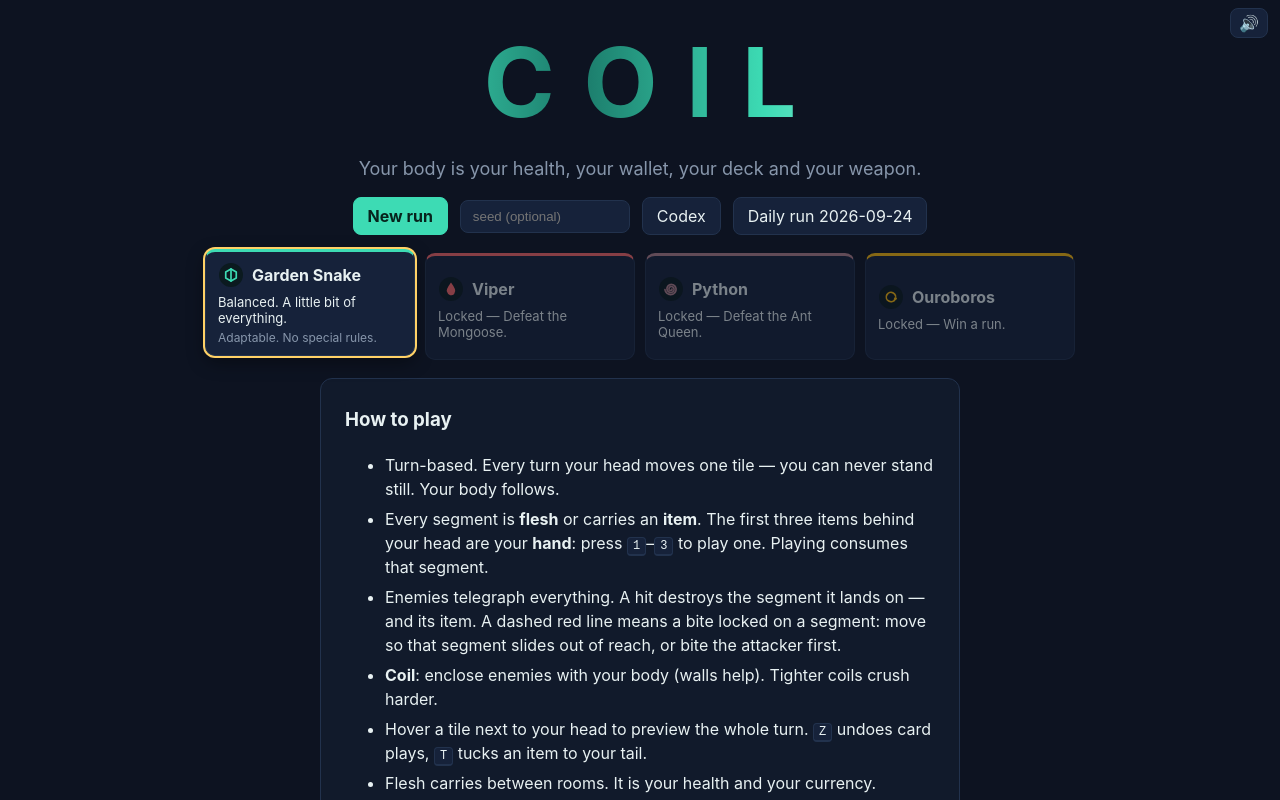
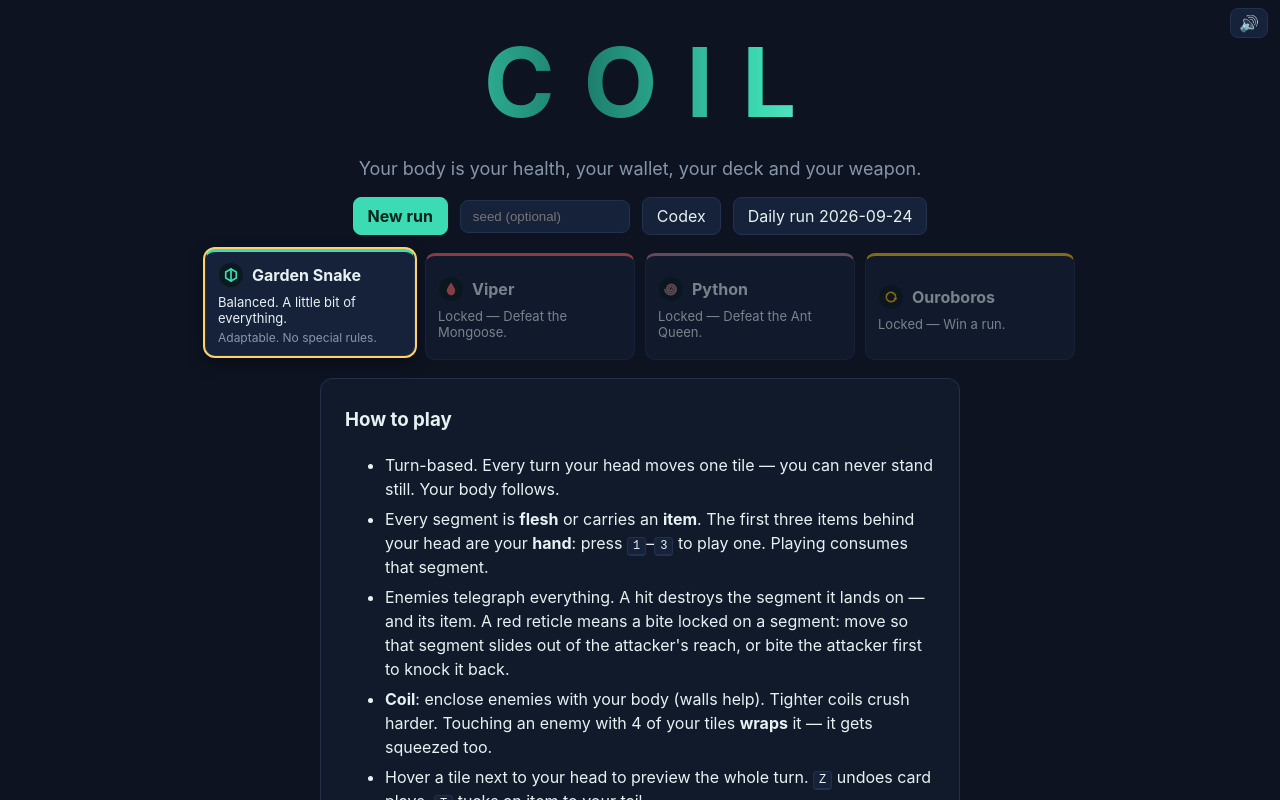
Before and after one commit to surt91/COIL, a Preact app: page / in a window 1280 px wide. Built offline with nearby package versions, Linux system fonts and the light colour scheme.

Commit message:
Fix how-to text
Co-Authored-By: Claude Opus 5.5 (1M context) <noreply@anthropic.com>

```diff
--- a/src/ui/App.tsx
+++ b/src/ui/App.tsx
@@ -174,8 +174,8 @@ function Title({ onStart }: { onStart(r: RunState): void }) {
         <ul>
           <li>Turn-based. Every turn your head moves one tile — you can never stand still. Your body follows.</li>
           <li>Every segment is <b>flesh</b> or carries an <b>item</b>. The first three items behind your head are your <b>hand</b>: press <kbd>1</kbd>–<kbd>3</kbd> to play one. Playing consumes that segment.</li>
-          <li>Enemies telegraph everything. A hit destroys the segment it lands on — and its item. A dashed red line means a bite locked on a segment: move so that segment slides out of reach, or bite the attacker first.</li>
-          <li><b>Coil</b>: enclose enemies with your body (walls help). Tighter coils crush harder.</li>
+          <li>Enemies telegraph everything. A hit destroys the segment it lands on — and its item. A red reticle means a bite locked on a segment: move so that segment slides out of the attacker's reach, or bite the attacker first to knock it back.</li>
+          <li><b>Coil</b>: enclose enemies with your body (walls help). Tighter coils crush harder. Touching an enemy with 4 of your tiles <b>wraps</b> it — it gets squeezed too.</li>
           <li>Hover a tile next to your head to preview the whole turn. <kbd>Z</kbd> undoes card plays, <kbd>T</kbd> tucks an item to your tail.</li>
           <li>Flesh carries between rooms. It is your health and your currency.</li>
         </ul>
```
